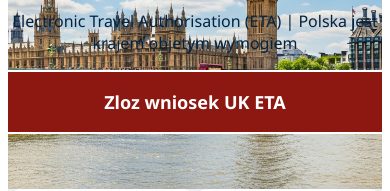
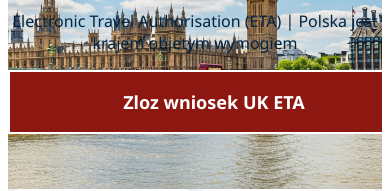
Before and after one commit to mediaxsaburoai0818-design/uk-eta-site, a Next.js app: page / in a window 390 px wide. Shown: the part 255-446 px from the top of the page. Built offline with nearby package versions, Linux system fonts and the light colour scheme.

Commit message:
fix: CTA buttons responsive width on mobile

```diff
--- a/app/page.tsx
+++ b/app/page.tsx
@@ -32,17 +32,15 @@
             <p className="text-xs md:text-sm mb-6 md:mb-8 drop-shadow" style={{ color: "#022444" }}>
               Electronic Travel Authorisation (ETA) | Polska jest krajem objetym wymogiem
             </p>
-            <div className="flex flex-col gap-3 items-center mt-2 w-full" style={{ maxWidth: "360px", margin: "0 auto" }}>
             <a
               href="https://www.gov.uk/guidance/apply-for-an-electronic-travel-authorisation-eta"
               target="_blank"
               rel="noopener noreferrer"
-                className="block w-full rounded-xl border-2 border-white bg-[#8d1812] hover:bg-[#6d120e] transition shadow-lg text-center"
-                style={{ color: "white", textDecoration: "none", padding: "18px 24px" }}
+              className="block rounded-xl border-2 border-white bg-[#8d1812] hover:bg-[#6d120e] transition shadow-lg text-center mx-auto mt-2"
+              style={{ color: "white", textDecoration: "none", padding: "18px 24px", width: "100%", maxWidth: "360px" }}
             >
               <span style={{ color: "white", fontSize: "18px", fontWeight: "bold" }}>Zloz wniosek UK ETA</span>
             </a>
-            </div>
           </div>
         </div>
       </section>
@@ -298,17 +296,15 @@
             Przygotuj paszport biometryczny i zloz wniosek przez aplikacje lub
             strone GOV.UK.
           </p>
-          <div style={{ maxWidth: "360px", margin: "0 auto" }}>
           <a
             href="https://www.gov.uk/guidance/apply-for-an-electronic-travel-authorisation-eta"
             target="_blank"
             rel="noopener noreferrer"
-              className="block w-full rounded-xl border-2 border-[#022444] bg-[#8d1812] hover:bg-[#6d120e] transition shadow-lg text-center"
-              style={{ color: "white", textDecoration: "none", padding: "18px 24px" }}
+            className="block rounded-xl border-2 border-[#022444] bg-[#8d1812] hover:bg-[#6d120e] transition shadow-lg text-center mx-auto"
+            style={{ color: "white", textDecoration: "none", padding: "18px 24px", width: "100%", maxWidth: "360px" }}
           >
             <span style={{ color: "white", fontSize: "18px", fontWeight: "bold" }}>Zloz wniosek UK ETA</span>
           </a>
-          </div>
         </div>
       </section>
     </div>
```
Lines whose indentation alone changed are shown as unchanged.
